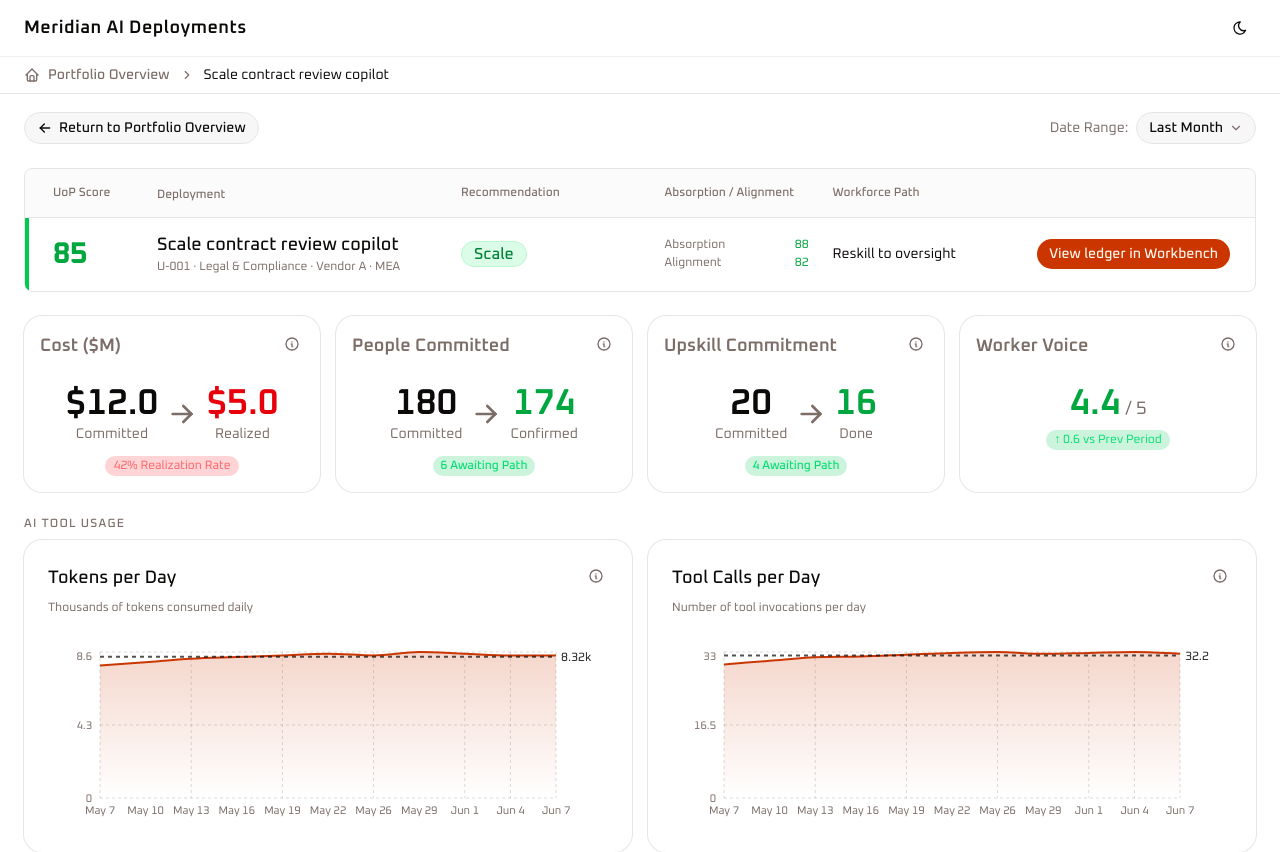
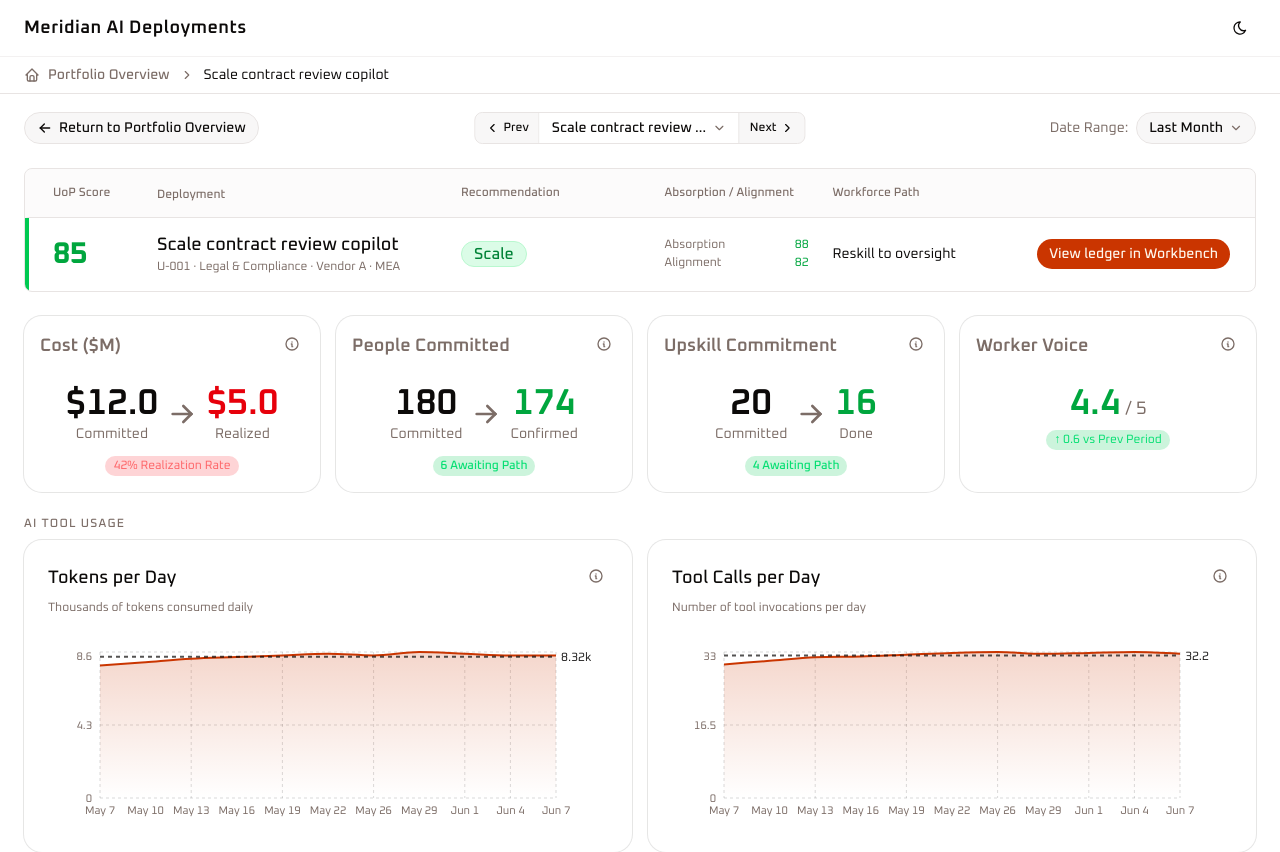
Before and after one commit to jrfabito/rpotent, a Next.js app: page /deployment/U-001 in a window 1280 px wide. Shown: the top 852 px of the page. Built offline with nearby package versions, Linux system fonts and the light colour scheme.

Commit message:
visual tweaks and subnavigation added

```diff
--- a/app/deployment/[uopId]/page.tsx
+++ b/app/deployment/[uopId]/page.tsx
@@ -10,6 +10,8 @@ export function generateStaticParams() {
 interface Props {
   params: Promise<{ uopId: string }>
 }
+
+const sortedDeployments = [...portfolioData].sort((a, b) => a.uopScore - b.uopScore)
 
 export default async function DeploymentPage({ params }: Props) {
   const { uopId } = await params
@@ -27,7 +29,7 @@ export default async function DeploymentPage({ params }: Props) {
         ]}
       />
       <main className="mx-auto max-w-[1440px] px-4 pt-28 pb-12 sm:px-6">
-        <DeploymentDetail item={item} />
+        <DeploymentDetail item={item} allDeployments={sortedDeployments} />
       </main>
     </>
   )
--- a/components/custom/deployment-detail.tsx
+++ b/components/custom/deployment-detail.tsx
@@ -20,6 +20,7 @@ import type { PortfolioItem } from "./portfolio-table"
 import { PortfolioList } from "./portfolio-list"
 import { DeploymentSummary } from "./deployment-summary"
 import { DeploymentTelemetry, type Telemetry } from "./deployment-telemetry"
+import { DeploymentNav } from "./deployment-nav"
 
 type DeploymentItem = PortfolioItem & {
   telemetry?: Telemetry | null
@@ -33,9 +34,10 @@ function getRecommendation(score: number): "Scale" | "Hold" | "Cut" {
 
 interface DeploymentDetailProps {
   item: DeploymentItem
+  allDeployments: PortfolioItem[]
 }
 
-export function DeploymentDetail({ item }: DeploymentDetailProps) {
+export function DeploymentDetail({ item, allDeployments }: DeploymentDetailProps) {
   const router = useRouter()
   const [timeRange, setTimeRange] = useState<TimeRangeValue>(DEFAULT_TIME_RANGE)
 
@@ -47,14 +49,17 @@ export function DeploymentDetail({ item }: DeploymentDetailProps) {
     <div className="flex flex-col gap-6">
 
       {/* Toolbar */}
-      <div className="flex items-center justify-between gap-4">
-        <div className="flex items-center gap-3">
-          <Button variant="outline" size="sm" onClick={() => router.back()} className="gap-1.5">
-            <IconArrowLeft className="size-4" />
-            Return to Portfolio Overview
-          </Button>
+      <div className="relative flex items-center">
+        <Button variant="outline" size="sm" onClick={() => router.push("/")} className="gap-1.5">
+          <IconArrowLeft className="size-4" />
+          Return to Portfolio Overview
+        </Button>
+        <div className="absolute left-1/2 -translate-x-1/2">
+          <DeploymentNav currentUopId={item.uopId} deployments={allDeployments} />
         </div>
-        <TimeRangeFilter value={timeRange} onChange={setTimeRange} />
+        <div className="ml-auto">
+          <TimeRangeFilter value={timeRange} onChange={setTimeRange} />
+        </div>
       </div>
 
       {isCut && (
--- /dev/null
+++ b/components/custom/deployment-nav.tsx
@@ -0,0 +1,84 @@
+"use client"
+
+import { useState } from "react"
+import { useRouter } from "next/navigation"
+import { IconChevronLeft, IconChevronRight, IconChevronDown } from "@tabler/icons-react"
+import { Button } from "@/components/ui/button"
+import { Popover, PopoverContent, PopoverTrigger } from "@/components/ui/popover"
+import { cn } from "@/lib/utils"
+import type { PortfolioItem } from "./portfolio-table"
+
+interface DeploymentNavProps {
+  currentUopId: string
+  deployments: PortfolioItem[]
+}
+
+export function DeploymentNav({ currentUopId, deployments }: DeploymentNavProps) {
+  const router = useRouter()
+  const [open, setOpen] = useState(false)
+
+  const currentIndex = deployments.findIndex((d) => d.uopId === currentUopId)
+  const current = deployments[currentIndex]
+  const hasPrev = currentIndex > 0
+  const hasNext = currentIndex < deployments.length - 1
+
+  function navigate(uopId: string) {
+    setOpen(false)
+    router.push(`/deployment/${uopId}`)
+  }
+
+  return (
+    <div className="flex items-center border border-border rounded-md overflow-hidden h-8 text-sm">
+      {/* Prev */}
+      <Button
+        variant="outline"
+        size="sm"
+        disabled={!hasPrev}
+        onClick={() => hasPrev && navigate(deployments[currentIndex - 1].uopId)}
+        className="rounded-none border-0 border-r border-border h-full px-2.5 gap-1 text-xs shadow-none"
+      >
+        <IconChevronLeft className="size-3.5" />
+        Prev
+      </Button>
+
+      {/* Deployment selector dropdown */}
+      <Popover open={open} onOpenChange={setOpen}>
+        <PopoverTrigger asChild>
+          <button className="flex items-center gap-1.5 px-3 h-full bg-background hover:bg-accent transition-colors border-r border-border max-w-[200px] min-w-0">
+            <span className="truncate font-medium">{current?.name ?? "—"}</span>
+            <IconChevronDown className="size-3.5 shrink-0 text-muted-foreground" />
+          </button>
+        </PopoverTrigger>
+        <PopoverContent align="center" className="p-1 w-72">
+          <div className="max-h-72 overflow-y-auto">
+            {deployments.map((d) => (
+              <button
+                key={d.uopId}
+                onClick={() => navigate(d.uopId)}
+                className={cn(
+                  "w-full flex items-center justify-between gap-3 px-2 py-1.5 rounded text-sm hover:bg-accent transition-colors text-left",
+                  d.uopId === currentUopId && "bg-accent"
+                )}
+              >
+                <span className="truncate">{d.name}</span>
+                <span className="text-muted-foreground text-xs shrink-0 tabular-nums">{d.uopScore}</span>
+              </button>
+            ))}
+          </div>
+        </PopoverContent>
+      </Popover>
+
+      {/* Next */}
+      <Button
+        variant="outline"
+        size="sm"
+        disabled={!hasNext}
+        onClick={() => hasNext && navigate(deployments[currentIndex + 1].uopId)}
+        className="rounded-none border-0 h-full px-2.5 gap-1 text-xs shadow-none"
+      >
+        Next
+        <IconChevronRight className="size-3.5" />
+      </Button>
+    </div>
+  )
+}
```
